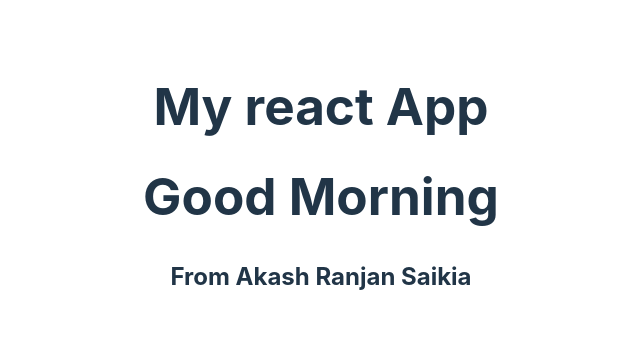
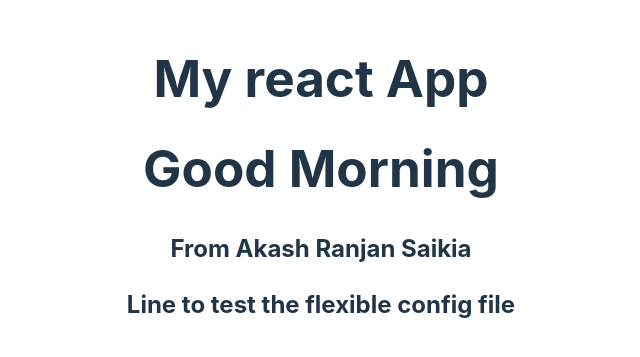
Before and after one commit to AkashRanjanSaikia/My_React_App, a React (Vite) app: page / in a window 1280 px wide. Shown: the part 221-578 px from the top of the page, without its empty margins (319-959 px from the left). Built offline with nearby package versions, Linux system fonts and the light colour scheme.

Commit message:
to test the config file

```diff
--- a/src/App.jsx
+++ b/src/App.jsx
@@ -8,6 +8,7 @@ function App() {
         <h1>My react App</h1>
         <h1>Good Morning</h1>
         <h2>From Akash Ranjan Saikia</h2>
+        <h2>Line to test the flexible config file</h2>
       </div>
     </>
   )
```
